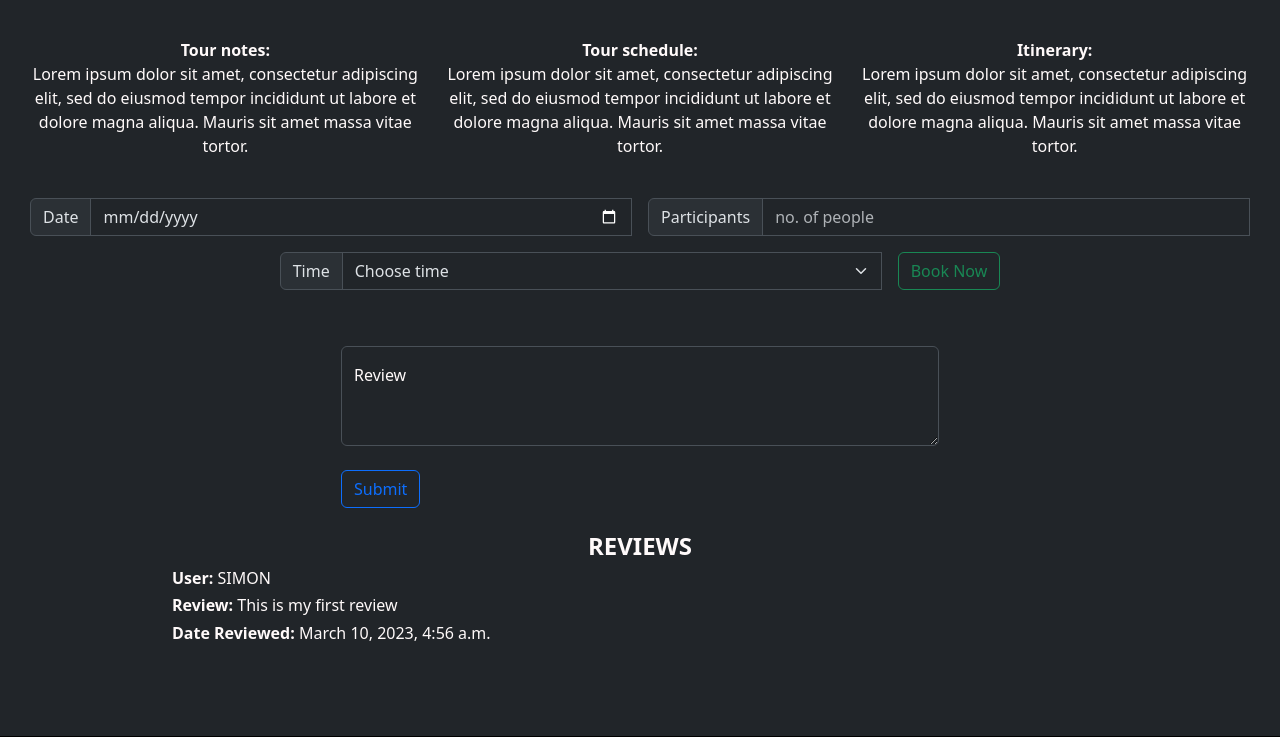
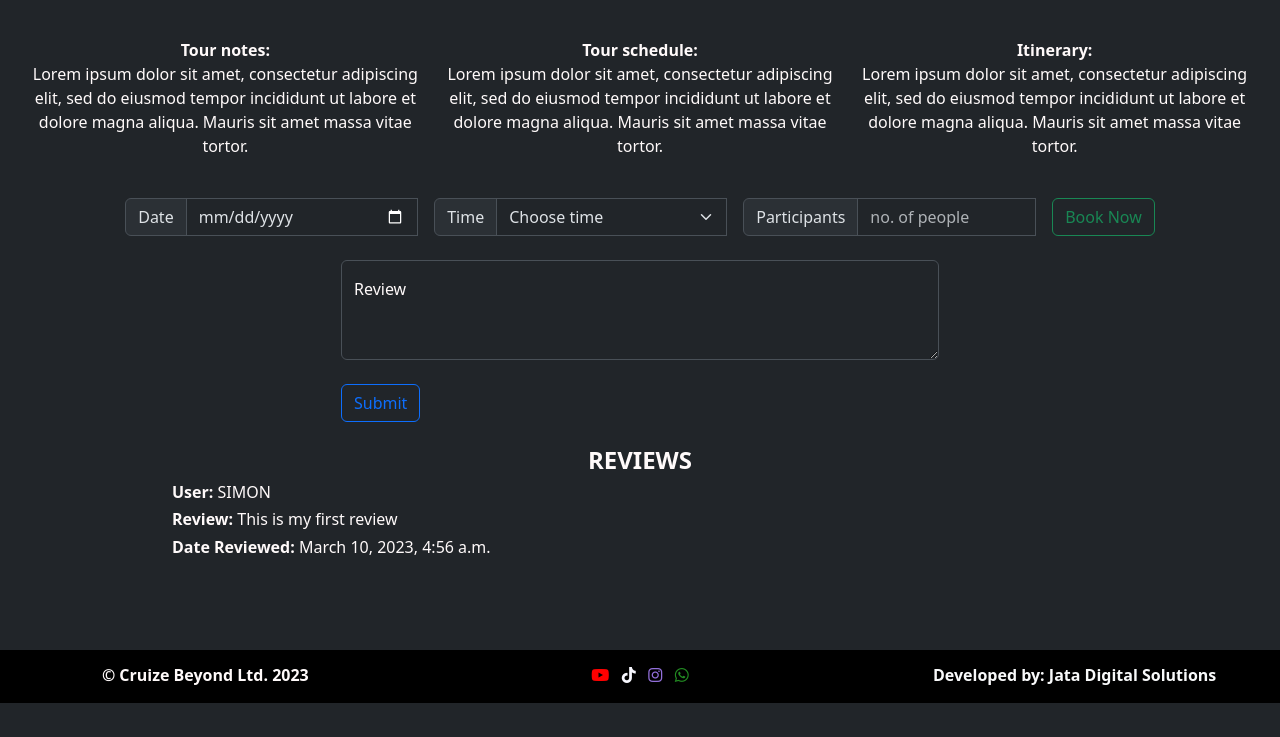
Before and after one commit to wahomez/tours, a Django app: page /destination/1/ in a window 1280 px wide. Shown: the part 298-1035 px from the top of the page. After the commit the page ends 1001 px from the top, so only its background shows below. Run offline with Django 4.2, Linux system fonts and the light colour scheme; a user stored in the database is signed in; data comes from the database, SQL or seed files in the repository; both versions use the stored data as it was after the commit; some libraries are stand-ins or nearby versions.

Commit message:
A few minor improvements

```diff
--- a/static/js/main.js
+++ b/static/js/main.js
@@ -3,3 +3,25 @@ const popoverList = [...popoverTriggerList].map(popoverTriggerEl => new bootstra
 const popover = new bootstrap.Popover('.popover-dismiss', {
     trigger: 'focus'
 })
+
+/*alert template*/
+const alertPlaceholder = document.getElementById('liveAlertPlaceholder')
+
+const alert = (message, type) => {
+    const wrapper = document.createElement('div')
+    wrapper.innerHTML = [
+        `<div class="alert alert-${type} alert-dismissible" role="alert">`,
+        `   <div>${message}</div>`,
+        '   <button type="button" class="btn-close" data-bs-dismiss="alert" aria-label="Close"></button>',
+        '</div>'
+    ].join('')
+
+    alertPlaceholder.append(wrapper)
+}
+
+const alertTrigger = document.getElementById('liveAlertBtn')
+if (alertTrigger) {
+    alertTrigger.addEventListener('click', () => {
+        alert('Nice, you triggered this alert message!', 'success')
+    })
+}
--- a/templates/destination.html
+++ b/templates/destination.html
@@ -53,7 +53,7 @@
         <form class="row justify-content-center g-3 needs-validation" method="POST" novalidate>
             {% csrf_token %}
             {% if tour.duration == 1 %}
-                <div class=" col-sm-6">
+                <div class=" col-sm-3">
                     <!--<label for="datePickerFrom" class="">From</label>-->
                     <div class="input-group">
                         <div class="input-group-text" id="basic-addon2">Date</div>
@@ -67,7 +67,7 @@
                     </div>
                 </div>
             {% else %}
-                <div class=" col-sm-6">
+                <div class=" col-sm-3">
                     <!--<label for="datePickerFrom" class="">From</label>-->
                     <div class="input-group">
                         <div class="input-group-text" id="basic-addon2">From</div>
@@ -80,7 +80,7 @@
                         </div>
                     </div>
                 </div>
-                <div class="col-sm-6">
+                <div class="col-sm-3">
                     <!--<label for="datePickerTo" class="">To</label>-->
                         <div class="input-group">
                             <div class="input-group-text" id="basic-addon1">To</div>
@@ -95,21 +95,7 @@
                 </div>
             {% endif %}
 
-            <div class="col-sm-6" >
-                <div class="input-group">
-                    <div class="input-group-text" id="basic-addon3">Participants</div>
-                    <!--<label for="participants" class="input-group-text">Participants</label>-->
-                    <input type="number" class="form-control" id="participants" placeholder="no. of people" name="slots" required>
-                    <div class="valid-feedback">
-                        All good!
-                    </div>
-                    <div class="invalid-feedback">
-                        Choose number of people
-                    </div>
-                </div>
-            </div>
-
-            <div class="col-sm-6">
+            <div class="col-sm-3">
                 <div class="input-group">
                     <div class="input-group-text">Time</div>
                     <select class="form-select" aria-label="selectTime" required>
@@ -126,12 +112,37 @@
                     </div>
                 </div>
             </div>
+            <div class="col-sm-3" >
+                <div class="input-group">
+                    <div class="input-group-text" id="basic-addon3">Participants</div>
+                    <!--<label for="participants" class="input-group-text">Participants</label>-->
+                    <input type="number" class="form-control" id="participants" placeholder="no. of people" name="slots" required>
+                    <div class="valid-feedback">
+                        All good!
+                    </div>
+                    <div class="invalid-feedback">
+                        Choose number of people
+                    </div>
+                </div>
+            </div>
             <div class="col-auto">
                 <!--<button type="submit" class="btn btn-outline-success mb-3">Book Now</button>-->
                 <button class="btn btn-outline-success" type=submit >Book Now</button>
             </div>
-            <div class="row justify-content-center my-3">
-            </div>
+
+            <!--alert templates-->
+            <!--<div class="row justify-content-center my-3">
+                <div class="col-auto">
+                    <p>Alert template</p>
+                    <div class="alert alert-danger" role="alert">
+                        A simple danger alert—check it out!
+                    </div>
+                </div>
+                <div class="col-auto">
+                    <div id="liveAlertPlaceholder"></div>
+                    <button type="button" class="btn btn-primary" id="liveAlertBtn">Show live alert</button>
+                </div>
+            </div>-->
         </form>
     </div>
     <br>
--- a/templates/includes/navigation.html
+++ b/templates/includes/navigation.html
@@ -60,9 +60,11 @@
         {% if user.is_authenticated %}
 
 
-        <a class="nav-link">{{user}}</a>
+        <a class="nav-link link-light">{{user}}</a>
+        &emsp;
         <a role="button" class="btn btn-outline-light" href={% url "logout"%}>Logout</a>
         {% else %}
+        <!--<a class="nav-link" href="#registerModal">Sign Up</a>-->
         <button type="button" class="btn btn-outline-light" data-bs-toggle="modal" data-bs-target="#registerModal">Sign Up</button>
         {% endif %}
 
```
Also changed, not shown: db.sqlite3.
